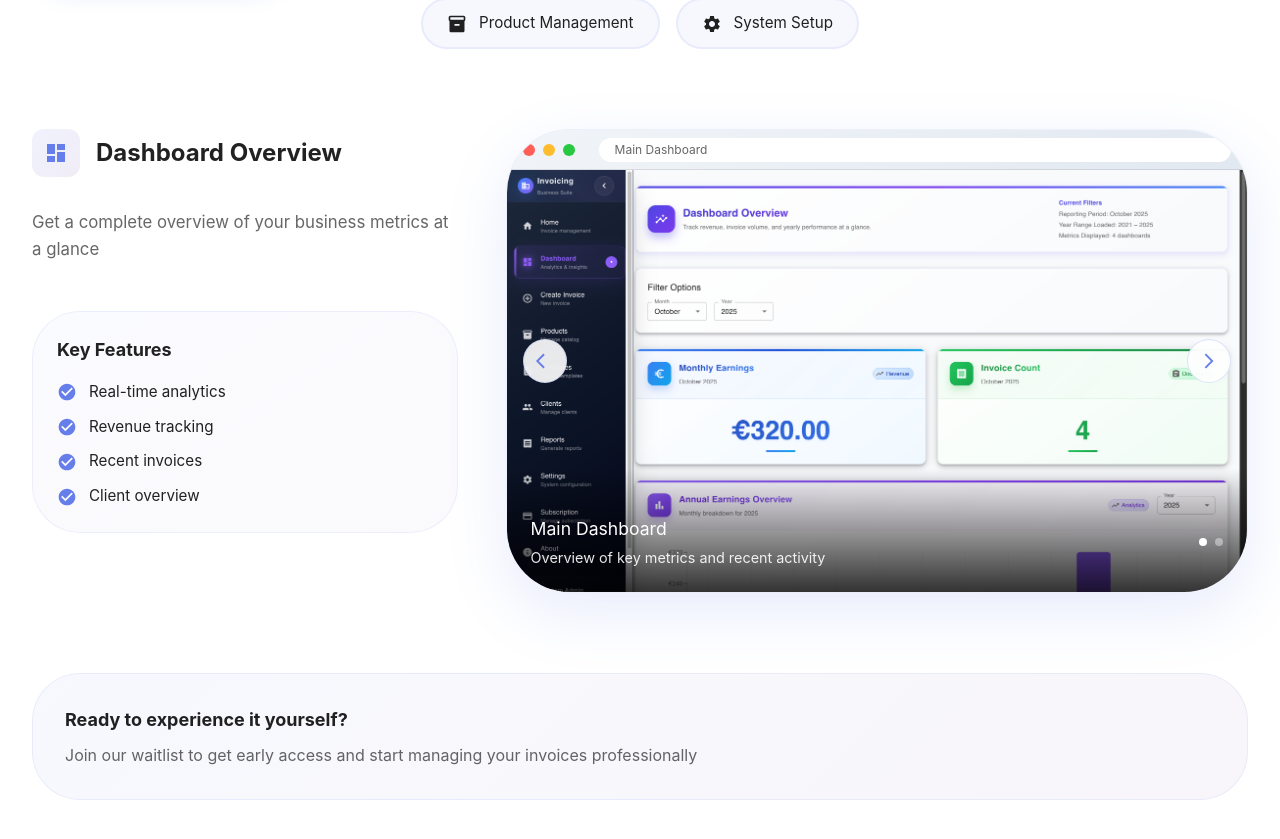
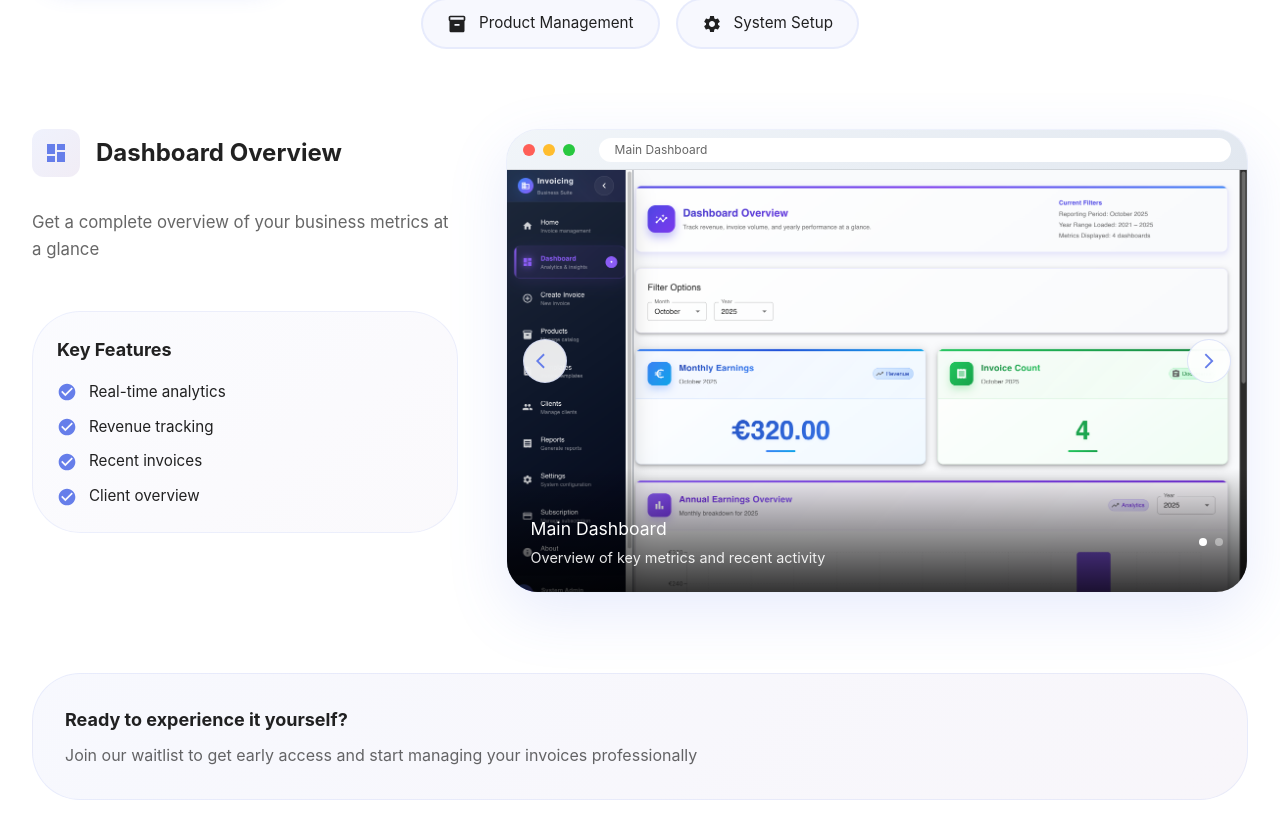
Before and after one commit to pzavros/InvoicingSystemProduction, a React (Vite) app in the folder Webpage/: page /how-it-works in a window 1280 px wide. Shown: the part 3280-4119 px from the top of the page. Built offline with nearby package versions, Linux system fonts and the light colour scheme.

Commit message:
Reduce border radius in SystemShowcaseSection
Changed the borderRadius value from 4 to 2 in the Box component for a subtler rounded corner appearance.

```diff
--- a/Webpage/src/components/HowItWorksPage/SystemShowcaseSection.jsx
+++ b/Webpage/src/components/HowItWorksPage/SystemShowcaseSection.jsx
@@ -411,7 +411,7 @@ const SystemShowcaseSection = () => {
               }}>
                 <Box sx={{
                   position: 'relative',
-                  borderRadius: 4,
+                  borderRadius: 2,
                   overflow: 'hidden',
                   background: 'linear-gradient(145deg, #f8fafc 0%, #ffffff 100%)',
                   border: '1px solid rgba(102, 126, 234, 0.1)',
```
